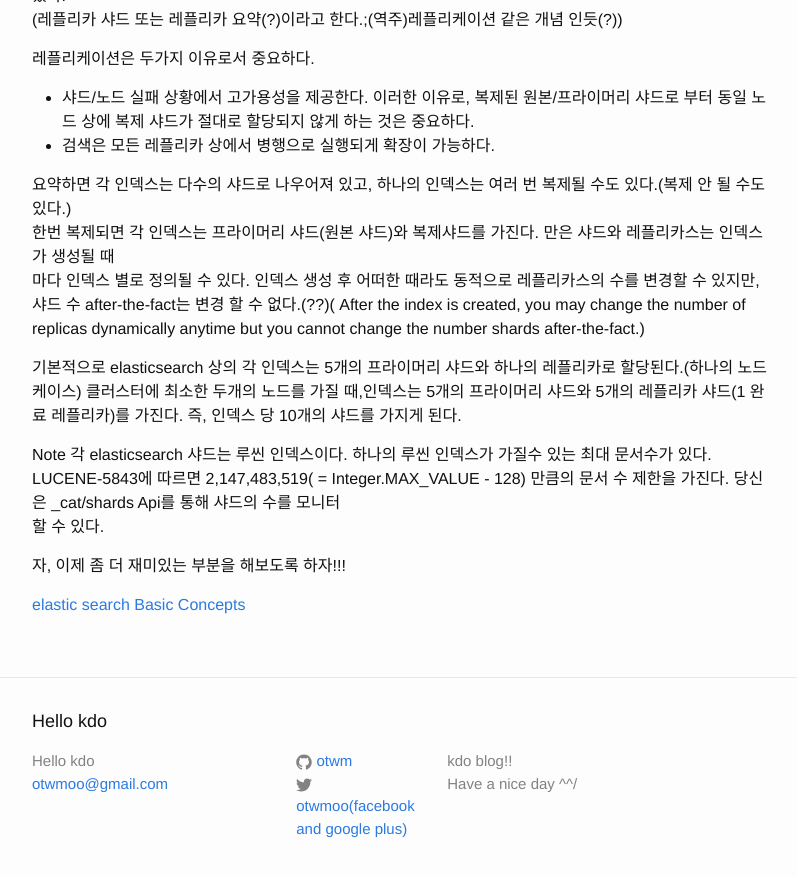
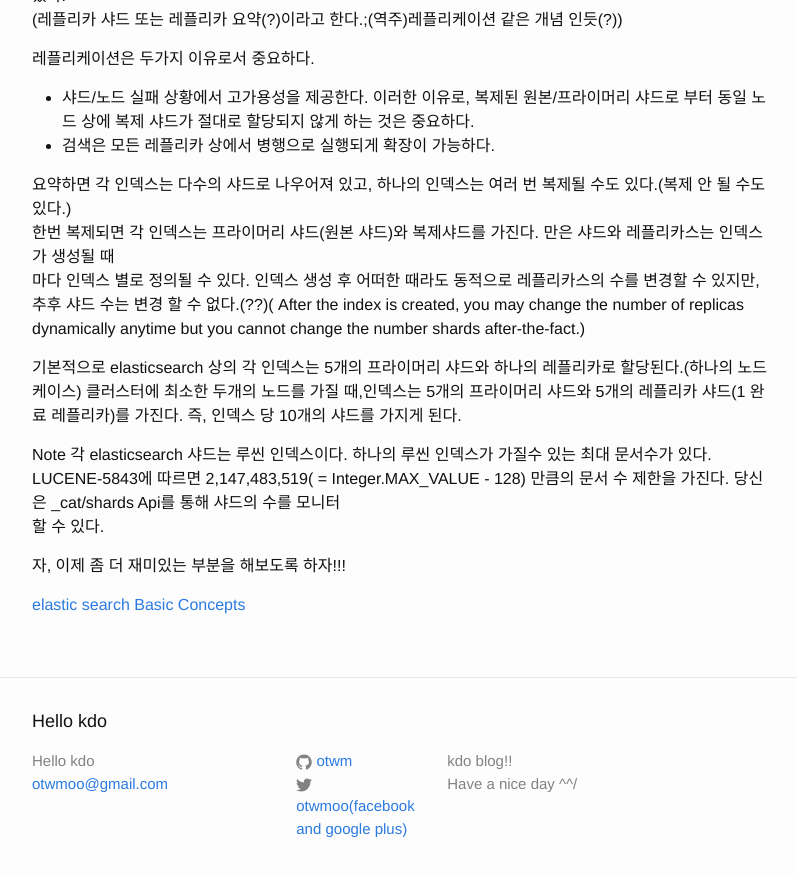
Before and after one commit to otwm/blog, a Jekyll site: the page built from _posts/2016-02-02-elastic-basic-concept.markdown, in a window 1280 px wide and 900 px high, scrolled down 2169 px. Shown: the top 877 px of the window, without its empty margins (238-1035 px from the left). Built offline with Jekyll 4.4.1, drawn with Linux system fonts in a browser that asks for light colours; comment, search, counter and statistics services are not loaded.

Commit message:
Update 2016-02-02-elastic-basic-concept.markdown

```diff
--- a/_posts/2016-02-02-elastic-basic-concept.markdown
+++ b/_posts/2016-02-02-elastic-basic-concept.markdown
@@ -87,7 +87,7 @@ elasticsearch는 실시간에 가까운 검색 플랫폼이다. 이것이 의미
 
 요약하면 각 인덱스는 다수의 샤드로 나우어져 있고, 하나의 인덱스는 여러 번 복제될 수도 있다.(복제 안 될 수도 있다.)
 한번 복제되면 각 인덱스는 프라이머리 샤드(원본 샤드)와 복제샤드를 가진다. 만은 샤드와 레플리카스는 인덱스가 생성될 때
-마다 인덱스 별로 정의될 수 있다. 인덱스 생성 후 어떠한 때라도 동적으로 레플리카스의 수를 변경할 수 있지만, 샤드 수   after-the-fact는 변경 할 수 없다.(??)( After the index is created, you may change the number of replicas dynamically anytime but you cannot change the number shards after-the-fact.)
+마다 인덱스 별로 정의될 수 있다. 인덱스 생성 후 어떠한 때라도 동적으로 레플리카스의 수를 변경할 수 있지만,추후 샤드 수는   변경 할 수 없다.(??)( After the index is created, you may change the number of replicas dynamically anytime but you cannot change the number shards after-the-fact.)
 
 기본적으로 elasticsearch 상의 각 인덱스는 5개의 프라이머리 샤드와 하나의 레플리카로 할당된다.(하나의 노드 케이스)  클러스터에 최소한 두개의 노드를 가질 때,인덱스는 5개의 프라이머리 샤드와 5개의 레플리카 샤드(1 완료 레플리카)를 가진다.
 즉, 인덱스 당 10개의 샤드를 가지게 된다.
```
